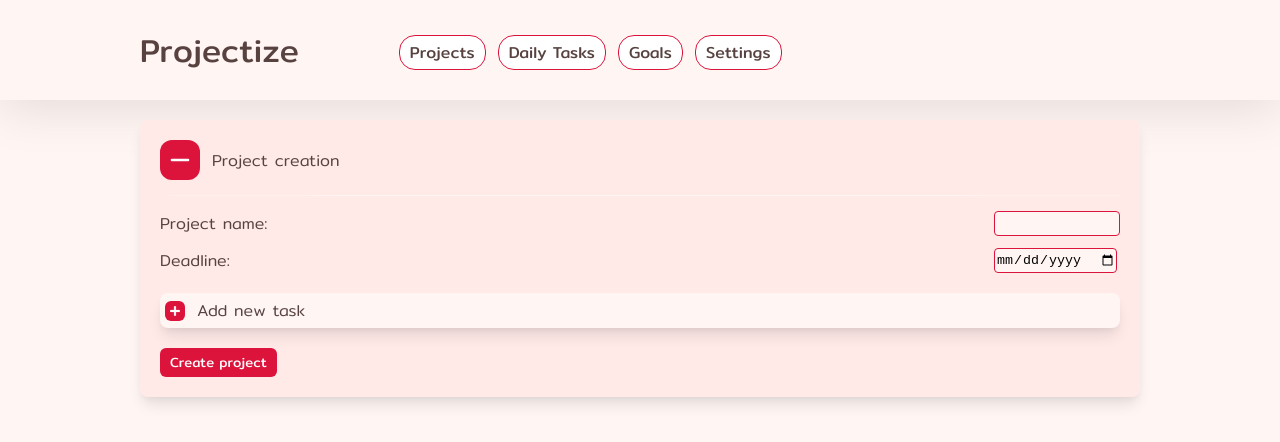
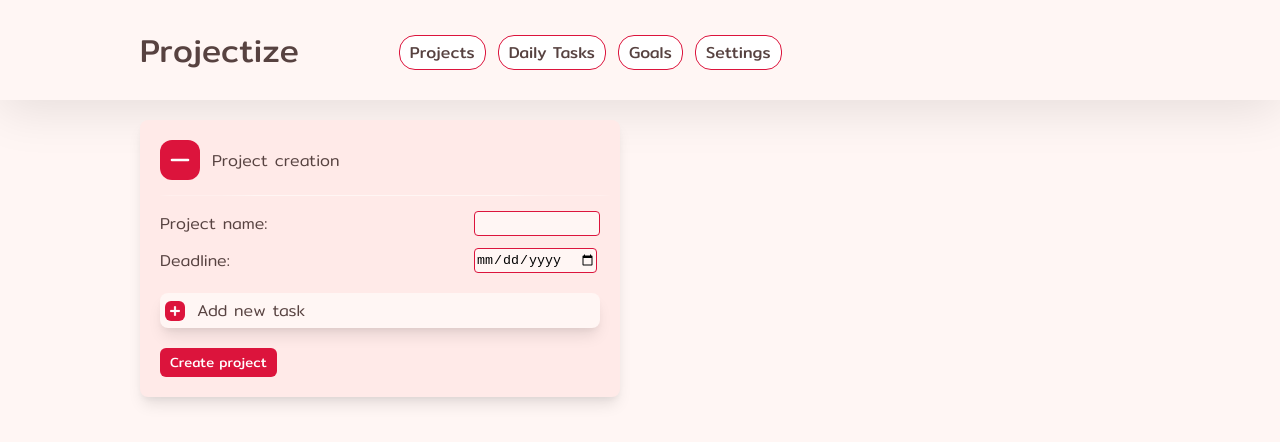
Before and after one commit to MarcelUrbanczyk/Progressify, a React (Create React App) app: page / in a window 1280 px wide. Shown: the top 442 px of the page. Built offline with nearby package versions, Linux system fonts and the light colour scheme.

Commit message:
changed colors and created section component

```diff
--- a/src/features/Projects/ProjectList/index.tsx
+++ b/src/features/Projects/ProjectList/index.tsx
@@ -7,6 +7,7 @@ import {
   TitleWrapper,
   IconWrapper,
   ProgressIndicator,
+  Section,
 } from "./styled";
 import AddNewProject from "./addNewProject";
 import { useAppSelector } from "../../reduxHooks";
@@ -17,7 +18,7 @@ import { countPrecentage } from "../../countPrecentage";
 const ProjectList = () => {
   const projects = useAppSelector((state) => state.projects);
   return (
-    <>
+    <Section>
       <AddNewProject />
       {projects.map((project) => (
         <Project key={project.id}>
@@ -46,7 +47,7 @@ const ProjectList = () => {
           </IconWrapper>
         </Project>
       ))}
-    </>
+    </Section>
   );
 };
 
--- a/src/features/Projects/ProjectList/styled.ts
+++ b/src/features/Projects/ProjectList/styled.ts
@@ -23,8 +23,13 @@ export const IconWrapper = styled.span`
   align-items: center;
   display: flex;
   justify-content: flex-end;
-  max-height: 20px;
+  max-height: 40px;
   overflow: hidden;
+  transition: 0.3s;
+  &:hover {
+    cursor: pointer;
+    transform: scale(1.05);
+  }
 `;
 
 export const Title = styled.h2<{ slide?: boolean }>`
@@ -50,10 +55,13 @@ export const ProgressIndicator = styled.span<{ completion?: number }>`
     css`
       background: radial-gradient(
           closest-side,
-          ${({ theme }) => theme.colors.button} 90%,
+          ${({ theme }) => theme.colors.box} 90%,
           transparent 80% 100%
         ),
-        conic-gradient(white ${completion}%, gray 0);
+        conic-gradient(
+          white ${completion}%,
+          ${({ theme }) => theme.colors.dominant} 0
+        );
     `}
 `;
 
@@ -67,6 +75,7 @@ export const DaysLeft = styled.p`
 
 export const TasksCompleted = styled(DaysLeft)`
   margin-top: 0;
+  color: ${({ theme }) => theme.colors.dominant};
 `;
 
 export const Project = styled.div`
@@ -75,9 +84,10 @@ export const Project = styled.div`
   display: grid;
   gap: 20px;
   grid-template-columns: 3fr 3fr 1fr 1fr;
-  &:hover {
-    background-color: ${({ theme }) => theme.colors.button};
-    cursor: pointer;
-    transform: scale(1.02);
-  }
 `;
+
+export const Section = styled.section`
+  display: grid;
+  grid-template-columns: 1fr 1fr;
+  gap: 40px;
+`;
```
